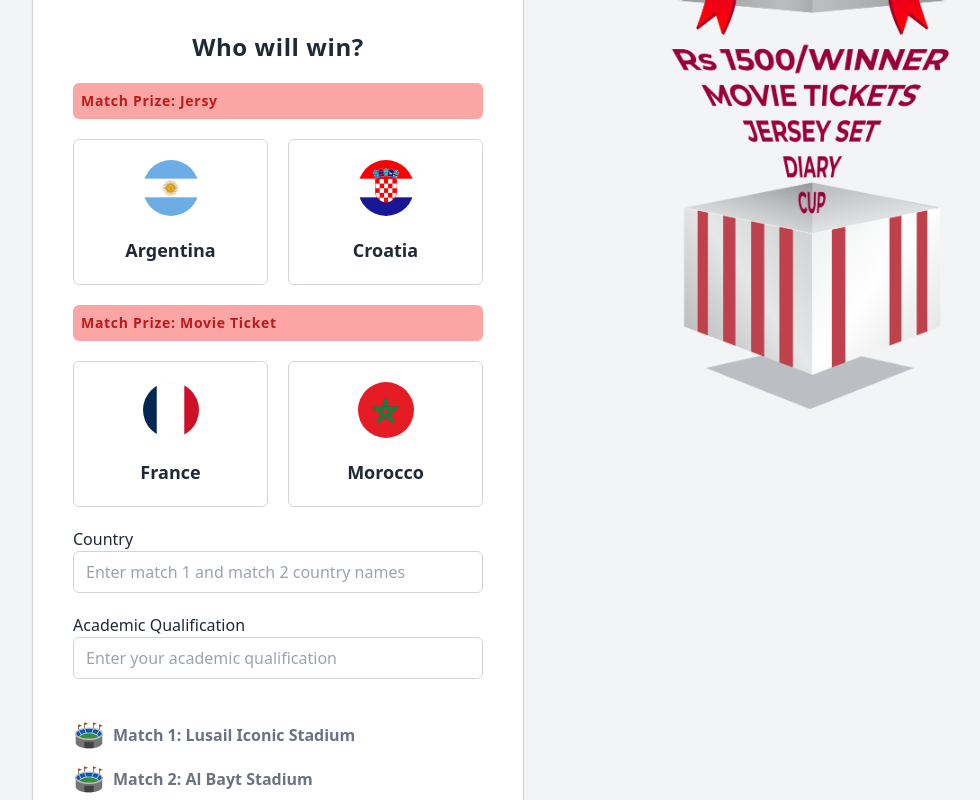
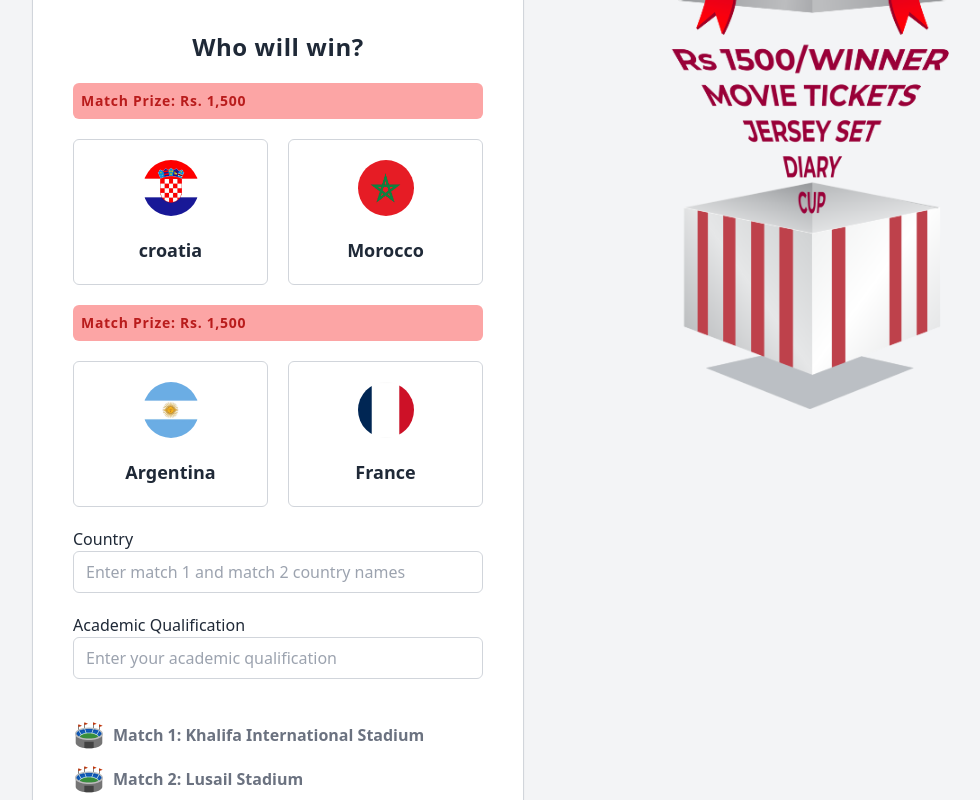
Before and after one commit to subegshahi/wc2022-prediction, a React (Vite) app: page /predict in a window 1280 px wide. Shown: the part 320-1120 px from the top of the page, without its empty margins (96-1076 px from the left). Built offline with nearby package versions, Linux system fonts and the light colour scheme; no server answers.

Commit message:
Pages updated

```diff
--- a/src/pages/Home.jsx
+++ b/src/pages/Home.jsx
@@ -101,7 +101,9 @@ export const Home = () => {
 
             <div>
               {/* <h1 className="font-bold text-2xl">Round of 16 Match Schedule</h1> */}
-              <h1 className="font-bold text-2xl">Semi Final Match Schedule</h1>
+              <h1 className="font-bold text-2xl">
+                Bronze Final and Final Match Schedule
+              </h1>
               <h2 className="font-semibold text-gray-500">
                 All times are in Nepal Time
               </h2>
@@ -110,6 +112,23 @@ export const Home = () => {
 
           <div className="grid grid-cols-2 gap-5 lg:grid-cols-4">
             {/* Quatrer Final Matches */}
+
+            <R16Schedule
+              time={"Dec 17, 2022, 8:45 PM"}
+              countryFlag1={croatia}
+              countryName1={"Croatia"}
+              countryFlag2={morocco}
+              countryName2={"Morocco"}
+            />
+
+            <R16Schedule
+              time={"Dec 18, 2022, 8:45 PM"}
+              countryFlag1={argentina}
+              countryName1={"Argentian"}
+              countryFlag2={france}
+              countryName2={"France"}
+            />
+
             {/* <R16Schedule
               time={"Fri, Dec 9 2022, 20:45"}
               countryFlag1={croatia}
@@ -117,14 +136,6 @@ export const Home = () => {
               countryFlag2={brazil}
               countryName2={"Brazil"}
             /> */}
-
-            <R16Schedule
-              time={"Dec 14 2022, 12:45 AM"}
-              countryFlag1={argentina}
-              countryName1={"Argentina"}
-              countryFlag2={croatia}
-              countryName2={"Croatia"}
-            />
 
             {/* <R16Schedule
               time={"Sat, Dec 10 2022, 00:45"}
@@ -134,13 +145,6 @@ export const Home = () => {
               countryName2={"Argentina"}
             /> */}
 
-            <R16Schedule
-              time={"Dec 15, 2022, 12:45 AM"}
-              countryFlag1={france}
-              countryName1={"France"}
-              countryFlag2={morocco}
-              countryName2={"Morocco"}
-            />
             {/* /Quatrer Final Matches */}
 
             {/* <R16Schedule
--- a/src/pages/Predict.jsx
+++ b/src/pages/Predict.jsx
@@ -93,7 +93,7 @@ export const Predict = () => {
               <div className="flex items-center justify-center ">
                 <img className="w-10" src={cup} alt="" />
                 <p className="font-bold text-lg text-gray-800">
-                  World Cup 2022 - Semi-Final
+                  World Cup 2022 - Bronze Final and Final
                 </p>
               </div>
 
@@ -105,21 +105,21 @@ export const Predict = () => {
 
               {/* Match 1  */}
               <TodaysMatch
-                matchPrize={"Jersy "}
-                countryFlag1={argentina}
-                countryName1={"Argentina"}
-                countryFlag2={croatia}
-                countryName2={"Croatia"}
+                matchPrize={"Rs. 1,500"}
+                countryFlag1={croatia}
+                countryName1={"croatia"}
+                countryFlag2={morocco}
+                countryName2={"Morocco"}
               />
 
               {/* Match 2  */}
 
               <TodaysMatch
-                matchPrize={"Movie Ticket"}
-                countryFlag1={france}
-                countryName1={"France"}
-                countryFlag2={morocco}
-                countryName2={"Morocco"}
+                matchPrize={"Rs. 1,500"}
+                countryFlag1={argentina}
+                countryName1={"Argentina"}
+                countryFlag2={france}
+                countryName2={"France"}
               />
             </div>
           </div>
@@ -186,14 +186,14 @@ export const Predict = () => {
             <div className="flex items-center gap-2 mt-3">
               <img className="w-8" src={stadium} alt="" />
               <p className="font-semibold text-gray-500">
-                Match 1: Lusail Iconic Stadium
+                Match 1: Khalifa International Stadium
               </p>
             </div>
 
             <div className="flex items-center gap-2 mt-3">
               <img className="w-8" src={stadium} alt="" />
               <p className="font-semibold text-gray-500">
-                Match 2: Al Bayt Stadium
+                Match 2: Lusail Stadium
               </p>
             </div>
           </div>
```
